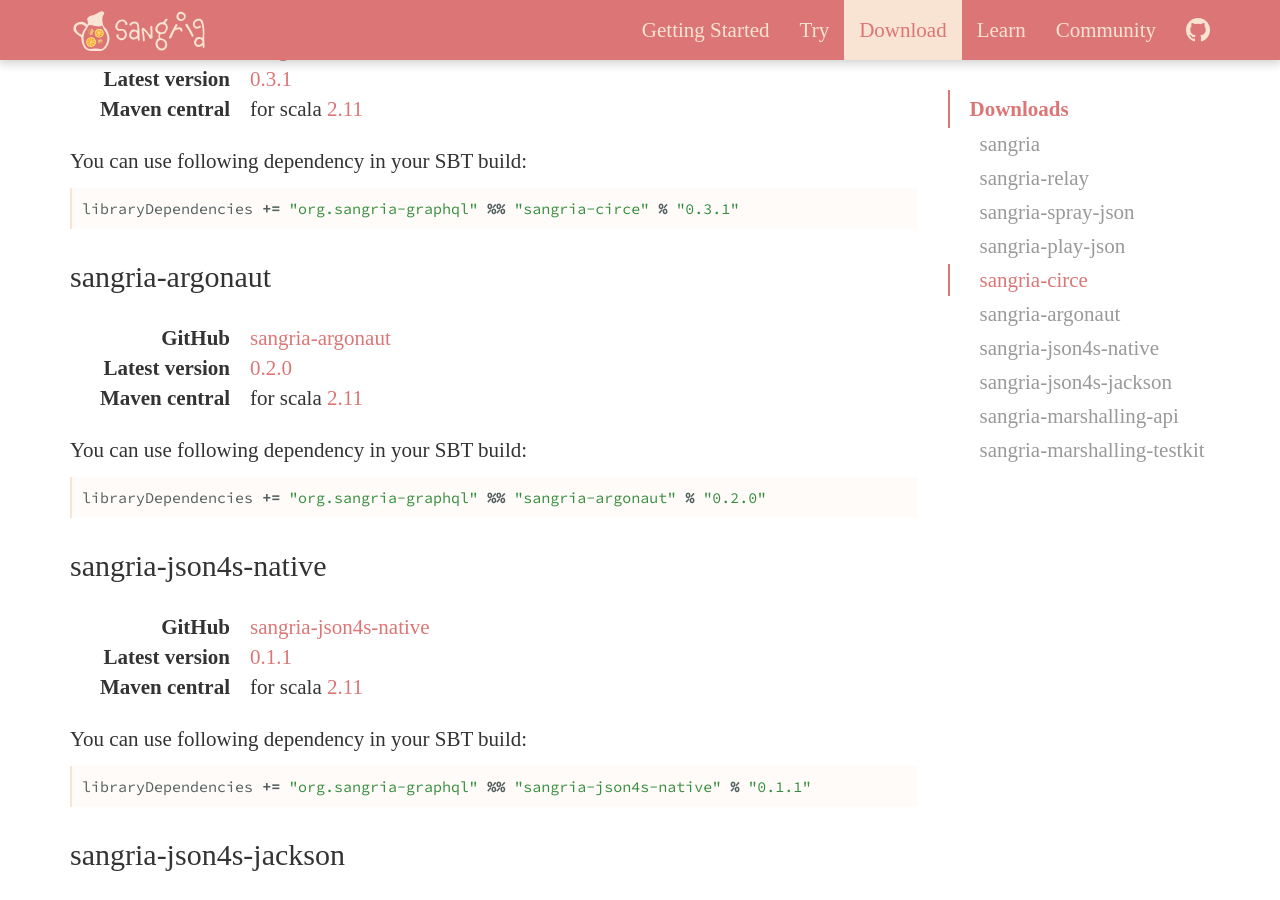
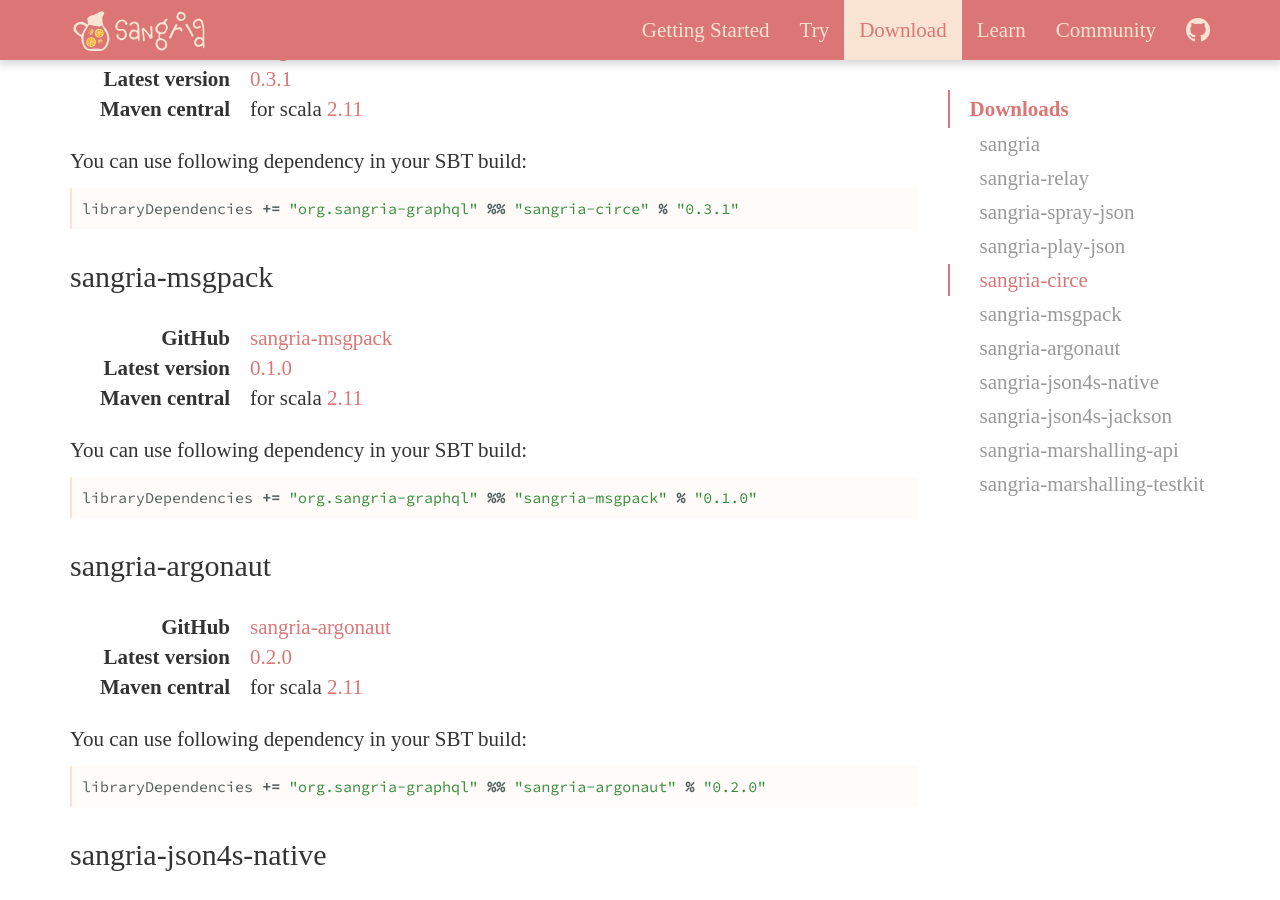
Before and after one commit to sangria-graphql/sangria-graphql.github.io, a Jekyll site: the page built from download.md, in a window 1280 px wide and 900 px high, scrolled down 1438 px. Built offline with Jekyll 4.4.1, drawn with Linux system fonts in a browser that asks for light colours.

Commit message:
Added msgpack

```diff
--- a/_config.yml
+++ b/_config.yml
@@ -14,6 +14,7 @@
   sangria-json4s-native: 0.1.1
   sangria-json4s-jackson: 0.2.0
   sangria-circe: 0.3.1
+  sangria-msgpack: 0.1.0
   sangria-argonaut: 0.2.0
   sangria-marshalling-api: 0.1.1
   sangria-marshalling-testkit: 0.1.2
@@ -36,6 +37,7 @@
     sangria-json4s-native: https://github.com/sangria-graphql/sangria-json4s-native
     sangria-json4s-jackson: https://github.com/sangria-graphql/sangria-json4s-jackson
     sangria-circe: https://github.com/sangria-graphql/sangria-circe
+    sangria-msgpack: https://github.com/sangria-graphql/sangria-msgpack
     sangria-argonaut: https://github.com/sangria-graphql/sangria-argonaut
     sangria-marshalling-api: https://github.com/sangria-graphql/sangria-marshalling-api
     sangria-marshalling-testkit: https://github.com/sangria-graphql/sangria-marshalling-testkit
@@ -47,6 +49,7 @@
     sangria-json4s-native: http://search.maven.org/#artifactdetails%7Corg.sangria-graphql%7Csangria-json4s-native_
     sangria-json4s-jackson: http://search.maven.org/#artifactdetails%7Corg.sangria-graphql%7Csangria-json4s-jackson_
     sangria-circe: http://search.maven.org/#artifactdetails%7Corg.sangria-graphql%7Csangria-circe_
+    sangria-msgpack: http://search.maven.org/#artifactdetails%7Corg.sangria-graphql%7Csangria-msgpack_
     sangria-argonaut: http://search.maven.org/#artifactdetails%7Corg.sangria-graphql%7Csangria-argonaut_
     sangria-marshalling-api: http://search.maven.org/#artifactdetails%7Corg.sangria-graphql%7Csangria-marshalling-api_
     sangria-marshalling-testkit: http://search.maven.org/#artifactdetails%7Corg.sangria-graphql%7Csangria-marshalling-testkit_
@@ -58,6 +61,7 @@
     sangria-json4s-native: https://github.com/sangria-graphql/sangria-json4s-native/issues
     sangria-json4s-jackson: https://github.com/sangria-graphql/sangria-json4s-jackson/issues
     sangria-circe: https://github.com/sangria-graphql/sangria-circe/issues
+    sangria-msgpack: https://github.com/sangria-graphql/sangria-msgpack/issues
     sangria-argonaut: https://github.com/sangria-graphql/sangria-argonaut/issues
     sangria-marshalling-api: https://github.com/sangria-graphql/sangria-marshalling-api/issues
     sangria-marshalling-testkit: https://github.com/sangria-graphql/sangria-marshalling-testkit/issues
@@ -69,6 +73,7 @@
     sangria-json4s-native: https://github.com/sangria-graphql/sangria-json4s-native/releases
     sangria-json4s-jackson: https://github.com/sangria-graphql/sangria-json4s-jackson/releases
     sangria-circe: https://github.com/sangria-graphql/sangria-circe/releases
+    sangria-msgpack: https://github.com/sangria-graphql/sangria-msgpack/releases
     sangria-argonaut: https://github.com/sangria-graphql/sangria-argonaut/releases
     sangria-marshalling-api: https://github.com/sangria-graphql/sangria-marshalling-api/releases
     sangria-marshalling-testkit: https://github.com/sangria-graphql/sangria-marshalling-testkit/releases
--- a/download.md
+++ b/download.md
@@ -90,6 +90,22 @@
 libraryDependencies += "{{site.groupId}}" %% "sangria-circe" % "{{site.version.sangria-circe}}"
 {% endhighlight %}
 
+### sangria-msgpack
+
+<dl class="dl-horizontal">
+  <dt>GitHub</dt><dd><a target="_blank" href="{{site.link.repo.sangria-msgpack}}">sangria-msgpack</a></dd>
+  <dt>Latest version</dt><dd><a target="_blank" href="{{site.link.releases.sangria-msgpack}}">{{site.version.sangria-msgpack}}</a></dd>
+  <dt>Maven central</dt><dd>
+    for scala <a target="_blank" href="{{site.link.maven.sangria-msgpack}}2.11%7C{{site.version.sangria-msgpack}}%7Cjar">2.11</a>
+  </dd>
+</dl>
+
+You can use following dependency in your SBT build:
+
+{% highlight scala %}
+libraryDependencies += "{{site.groupId}}" %% "sangria-msgpack" % "{{site.version.sangria-msgpack}}"
+{% endhighlight %}
+
 ### sangria-argonaut
 
 <dl class="dl-horizontal">
```
Also changed, not shown: getting-started.md (+2 -0 lines), learn.md (+2 -0 lines).
